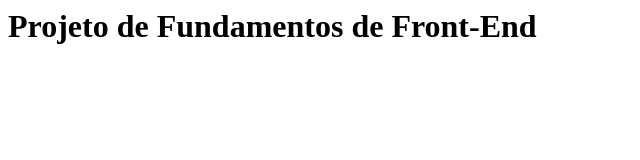
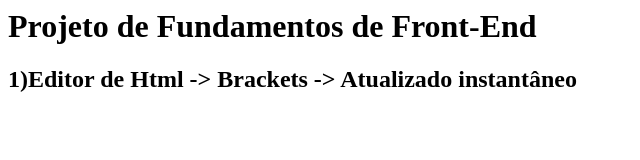
Before and after one commit to giomerito/proj_abnt, a plain HTML site: page docs/index.html in a window 1280 px wide. Shown: the whole page, without its empty margins (0-640 px from the left). Drawn offline with Linux system fonts and the light colour scheme.

Commit message:
Edição do index

```diff
--- a/docs/index.html
+++ b/docs/index.html
@@ -5,5 +5,6 @@
     </head>
     <body>
         <h1>Projeto de Fundamentos de Front-End</h1>
+        <h2>1)Editor de Html -> Brackets -> Atualizado instantâneo</h2>
     </body>
 </html>
```
